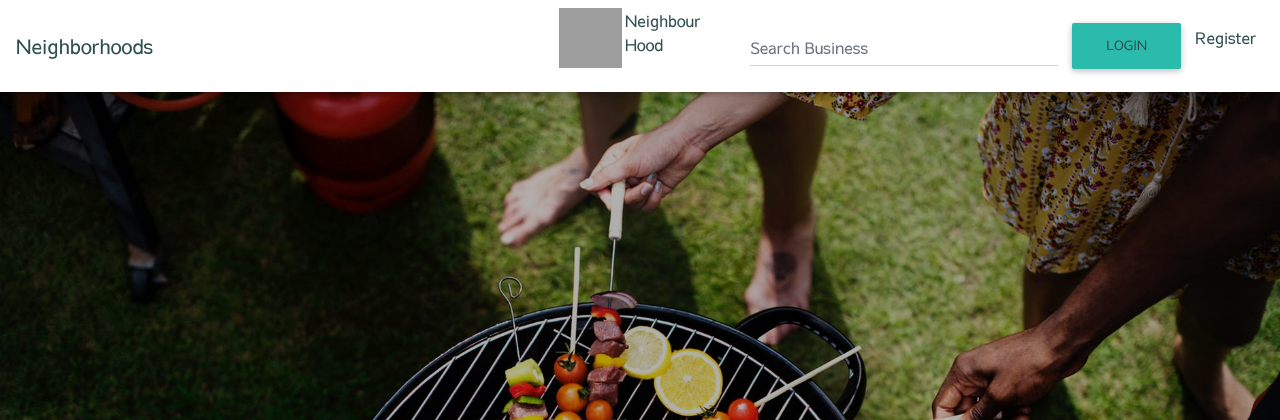
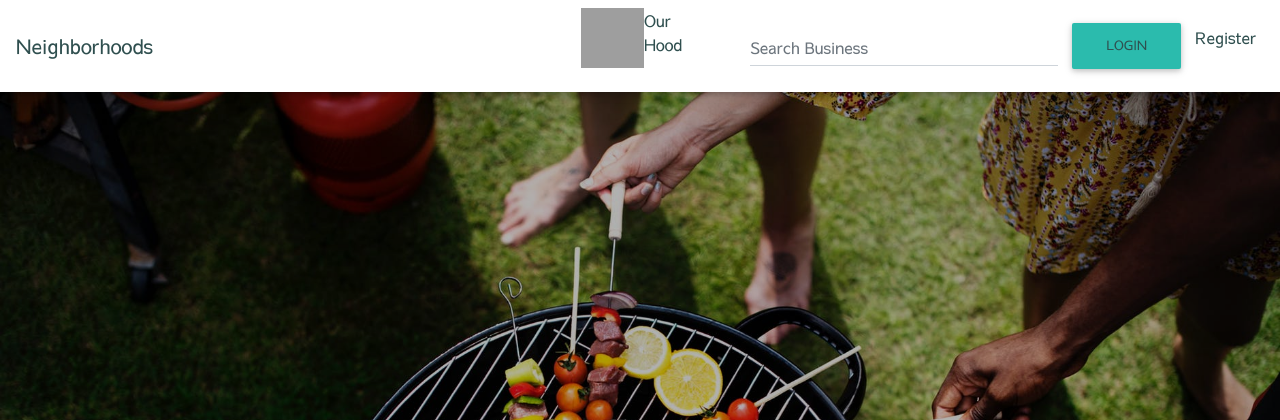
Before and after one commit to AisaJ/our_neighborhood, a Django app: page / in a window 1280 px wide. Shown: the top 420 px of the page. Run offline with Django 3.2, Linux system fonts and the light colour scheme; data that the repository does not hold is empty; some libraries are stand-ins or nearby versions; some web fonts are replaced; grey boxes are pictures that could not be loaded.

```diff
--- a/hood/templates/navbar.html
+++ b/hood/templates/navbar.html
@@ -9,7 +9,7 @@
   <div class="mx-auto order-0">
     <ul class="navbar-nav mx-auto" id="hood-icon">
       <a href="/"><p><img src="https://i.ya-webdesign.com/images/isometric-fantasy-bridge-icon-png-9.png" alt="icon" width="80" ></p></a>
-      <a href="/" id="home"><p><strong>Neighbour Hood</strong></p></a>
+      <a href="/" id="home"><p><strong>Our Hood</strong></p></a>
     </ul>
   </div>
   <div class="collapse navbar-collapse w-100 order-3 dual-collapse2" id="navbarSupportedContent">
--- a/static/css/hood.css
+++ b/static/css/hood.css
@@ -29,7 +29,7 @@ body{
   background-color:  rgba(47,79,79,0.3);
 }
 #hood-icon a{
-  margin-right: 3px;
+  margin-left: 0px;
 }
 .btn-outline-success{
   border-radius: 50px;
```
Also changed, not shown: README.md, static/images/Hoodpage.png (added), static/images/Hoods.png (added), static/images/Landingpage.png (added), static/images/Newbusiness.png (added), static/images/Profile.png (added).
